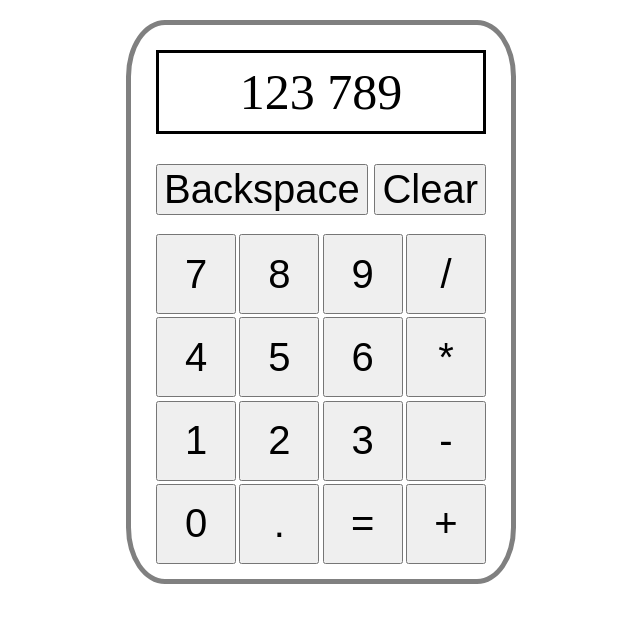
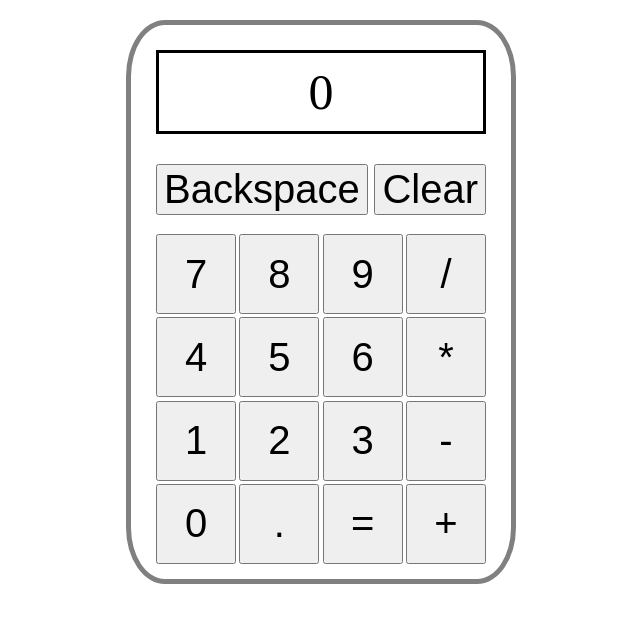
Before and after one commit to Ezmyrian/calculator, a plain HTML site: page index.html in a window 1280 px wide. Shown: the whole page, without its empty margins (319-959 px from the left). Drawn offline with Linux system fonts and the light colour scheme.

Commit message:
Adjust initial display value

```diff
--- a/index.html
+++ b/index.html
@@ -8,7 +8,7 @@
 <body>
     <div class="mainDiv">
         <div class="contentWrapper">
-            <div class="display">123 789</div>
+            <div class="display">0</div>
             <div class="buttons">
                 <div class="bigButtons">
                     <button id="backspace">Backspace</button>
```
